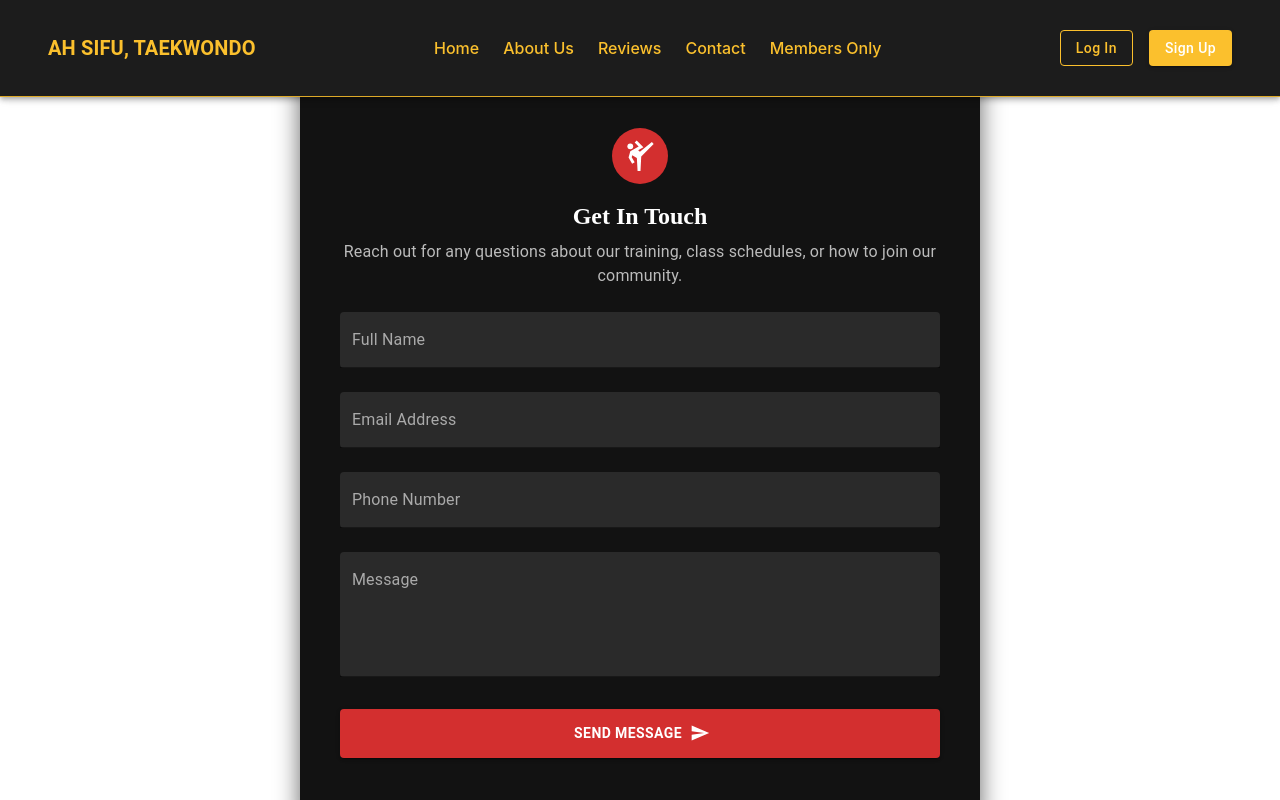
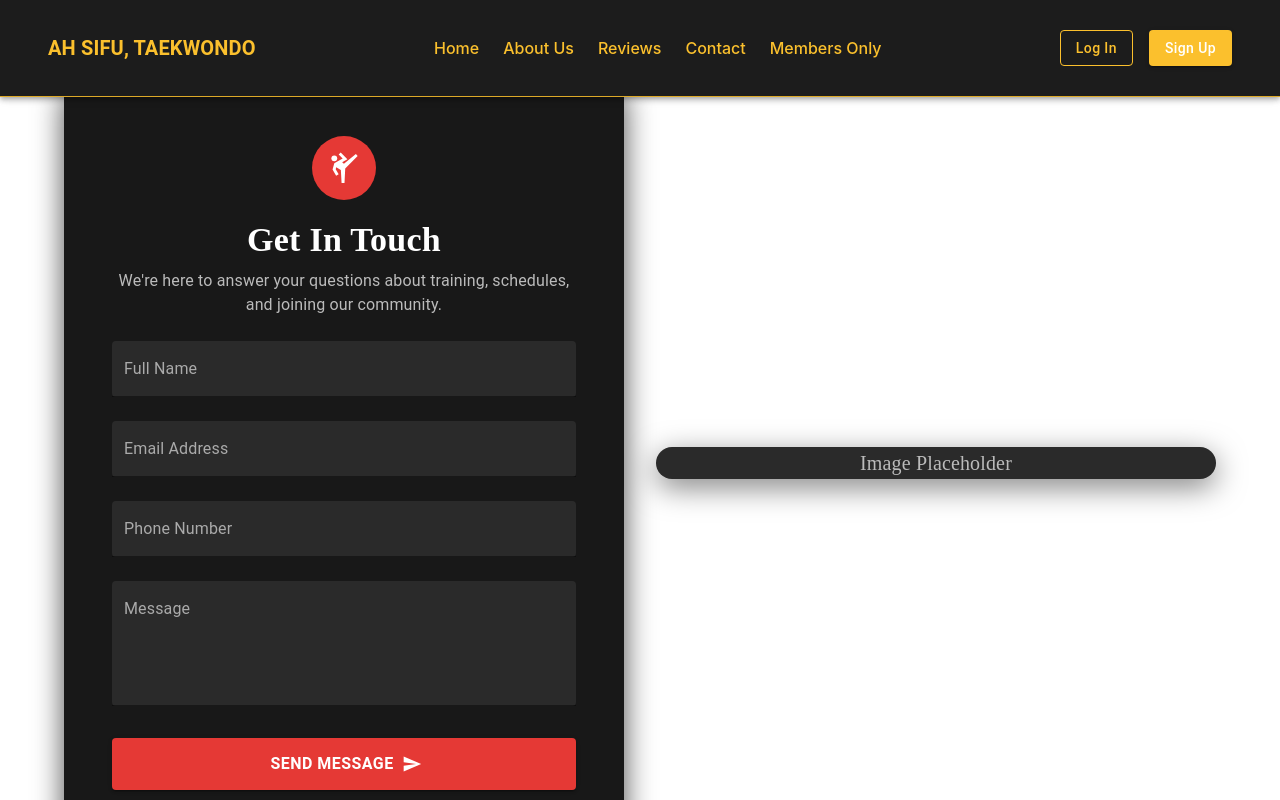
Before and after one commit to MingJae92/ahsifu-taekwondo, a React (Vite) app: page /contact in a window 1280 px wide. Shown: the top 800 px of the page. Built offline with nearby package versions, Linux system fonts and the light colour scheme.

Commit message:
Pages updated with video and image place holders and paddings

```diff
--- a/src/pages/Contact/Contact.jsx
+++ b/src/pages/Contact/Contact.jsx
@@ -7,6 +7,7 @@ import {
   Container,
   Grid,
   Avatar,
+  Slide,
 } from "@mui/material";
 import SendIcon from "@mui/icons-material/Send";
 import SportsMartialArtsIcon from "@mui/icons-material/SportsMartialArts";
@@ -27,55 +28,59 @@ const Contact = () => {
 
       {/* Contact Form Section */}
       <Container
-        maxWidth="md"
+        maxWidth="lg"
         sx={{
           flex: "1 0 auto",
           display: "flex",
           justifyContent: "center",
-          mt: 8, // Margin-top for space between Navbar and form
+          pt: 10, // Top padding for breathing space
         }}
       >
+        <Grid container spacing={4} alignItems="center">
+          {/* Form Section */}
+          <Grid item xs={12} md={6}>
+            <Slide direction="up" in={true} mountOnEnter unmountOnExit>
               <Box
                 sx={{
-            backgroundColor: "#121212",
+                  backgroundColor: "#181818",
                   color: "#fff",
-            borderRadius: 3,
-            p: 5,
-            py: 8, // Equal top and bottom padding
-            boxShadow: "0px 6px 24px rgba(0,0,0,0.6)",
-            maxWidth: 600,
+                  borderRadius: 4,
+                  p: 6,
+                  py: 7,
+                  boxShadow: "0px 8px 30px rgba(0,0,0,0.7)",
                   textAlign: "center",
                 }}
               >
                 {/* Icon and Title */}
                 <Avatar
                   sx={{
-              bgcolor: "#d32f2f",
-              width: 56,
-              height: 56,
-              m: "0 auto 1rem",
+                    bgcolor: "#e53935",
+                    width: 64,
+                    height: 64,
+                    m: "0 auto 1.2rem",
                   }}
                 >
                   <SportsMartialArtsIcon fontSize="large" />
                 </Avatar>
                 <Typography
-            variant="h5"
+                  variant="h4"
                   fontWeight="bold"
                   sx={{ fontFamily: "serif", mb: 1 }}
                 >
                   Get In Touch
                 </Typography>
                 <Typography sx={{ color: "#bbbbbb", mb: 3 }}>
-            Reach out for any questions about our training, class schedules, or
-            how to join our community.
+                  We're here to answer your questions about training, schedules, and
+                  joining our community.
                 </Typography>
 
                 {/* Form Fields */}
                 <Grid container spacing={3}>
-            <Grid item xs={12}>
+                  {["Full Name", "Email Address", "Phone Number"].map((label, index) => (
+                    <Grid item xs={12} key={index}>
                       <TextField
                         fullWidth
-                label="Full Name"
+                        label={label}
                         variant="filled"
                         InputProps={{
                           style: {
@@ -87,36 +92,7 @@ const Contact = () => {
                         InputLabelProps={{ style: { color: "#aaaaaa" } }}
                       />
                     </Grid>
-            <Grid item xs={12}>
-              <TextField
-                fullWidth
-                label="Email Address"
-                variant="filled"
-                InputProps={{
-                  style: {
-                    backgroundColor: "#2a2a2a",
-                    color: "#fff",
-                    borderRadius: 4,
-                  },
-                }}
-                InputLabelProps={{ style: { color: "#aaaaaa" } }}
-              />
-            </Grid>
-            <Grid item xs={12}>
-              <TextField
-                fullWidth
-                label="Phone Number"
-                variant="filled"
-                InputProps={{
-                  style: {
-                    backgroundColor: "#2a2a2a",
-                    color: "#fff",
-                    borderRadius: 4,
-                  },
-                }}
-                InputLabelProps={{ style: { color: "#aaaaaa" } }}
-              />
-            </Grid>
+                  ))}
                   <Grid item xs={12}>
                     <TextField
                       fullWidth
@@ -143,15 +119,50 @@ const Contact = () => {
                   endIcon={<SendIcon />}
                   sx={{
                     mt: 4,
-              backgroundColor: "#d32f2f",
-              "&:hover": { backgroundColor: "#b71c1c" },
+                    backgroundColor: "#e53935",
+                    "&:hover": { backgroundColor: "#c62828" },
                     p: 1.5,
                     fontWeight: "bold",
+                    fontSize: "1rem",
+                    transition: "all 0.3s ease",
+                    transform: "scale(1)",
+                    "&:hover": {
+                      transform: "scale(1.05)",
+                    },
                   }}
                 >
                   Send Message
                 </Button>
               </Box>
+            </Slide>
+          </Grid>
+
+          {/* Image Placeholder */}
+          <Grid item xs={12} md={6}>
+            <Box
+              sx={{
+                backgroundColor: "#2a2a2a",
+                height: "100%",
+                borderRadius: 4,
+                boxShadow: "0px 8px 30px rgba(0,0,0,0.5)",
+                display: "flex",
+                alignItems: "center",
+                justifyContent: "center",
+              }}
+            >
+              <Typography
+                variant="h6"
+                color="text.secondary"
+                sx={{
+                  fontFamily: "serif",
+                  color: "#bbbbbb",
+                }}
+              >
+                Image Placeholder
+              </Typography>
+            </Box>
+          </Grid>
+        </Grid>
       </Container>
 
       {/* Footer */}
--- a/src/pages/Memebersonly/Membersonly.jsx
+++ b/src/pages/Memebersonly/Membersonly.jsx
@@ -137,13 +137,6 @@ const members = [
     rank: "Blue Belt",
     avatar: "https://via.placeholder.com/150",
   },
-  {
-    id: 21,
-    name: "Ah Sifu",
-    rank: "Black Belt 4th Dan!!!",
-    avatar: "https://via.placeholder.com/150",
-  },
-  // Add more members as needed
 ];
 
 // Hero section with background image
@@ -332,42 +325,62 @@ const Membersonly = () => {
 
       {/* Main Content - Members Section */}
       <Container component="main" sx={{ flexGrow: 1, py: 4 }}>
-        <Box textAlign="center" my={4}>
-          <Typography variant="h3" component="h1" gutterBottom>
-            Martial Arts Members
+        <Box sx={{ textAlign: "center" }}>
+          <Typography variant="h3" gutterBottom>
+            Meet Our Team Members
           </Typography>
-          <Typography variant="subtitle1" color="text.secondary">
-            Meet the team and their respective ranks
-          </Typography>
-        </Box>
-
-        <Grid container spacing={3}>
+          <Grid container spacing={4} justifyContent="center">
             {members.map((member) => (
-            <Grid item xs={12} sm={6} md={4} key={member.id}>
+              <Grid item key={member.id} xs={12} sm={6} md={4} lg={3}>
                 <StyledCard>
-                <CardMedia>
-                  <Avatar
-                    src={member.avatar}
-                    alt={member.name}
-                    sx={{ width: 80, height: 80 }}
-                  />
-                </CardMedia>
+                  <Avatar src={member.avatar} alt={member.name} sx={{ width: 56, height: 56, marginRight: 2 }} />
                   <CardContent>
-                  <Typography variant="h6" component="div">
-                    {member.name}
-                  </Typography>
-                  <Typography variant="body2" color="text.secondary">
-                    Rank: {member.rank}
-                  </Typography>
+                    <Typography variant="h5">{member.name}</Typography>
+                    <Typography color="textSecondary">{member.rank}</Typography>
                   </CardContent>
                 </StyledCard>
               </Grid>
             ))}
           </Grid>
+        </Box>
+
+        {/* Video Placeholder */}
+        <Box sx={{ my: 6 }}>
+          <Typography variant="h4" align="center" gutterBottom>
+            Watch Our Training Video
+          </Typography>
+          <Box
+            sx={{
+              height: 400,
+              backgroundColor: "gray",
+              display: "flex",
+              justifyContent: "center",
+              alignItems: "center",
+            }}
+          >
+            <Typography color="white">Video Placeholder</Typography>
+          </Box>
+        </Box>
+
+        {/* Image Placeholder */}
+        <Box sx={{ my: 6 }}>
+          <Typography variant="h4" align="center" gutterBottom>
+            Our Latest Event
+          </Typography>
+          <Box
+            sx={{
+              height: 400,
+              backgroundColor: "gray",
+              display: "flex",
+              justifyContent: "center",
+              alignItems: "center",
+            }}
+          >
+            <Typography color="white">Image Placeholder</Typography>
+          </Box>
+        </Box>
       </Container>
-
-      {/* Footer */}
-      <Box sx={{ width: "100vw", bgcolor: "background.paper", mt: 4 }}>
+      <Box sx={{ width: "100vw", bgcolor: "#1c1c1c", mt: 4 }}>
           <Container maxWidth={false} disableGutters>
             <Footer />
           </Container>
--- a/src/pages/Signup/Signup.jsx
+++ b/src/pages/Signup/Signup.jsx
@@ -19,10 +19,11 @@ const Signup = () => {
           display: "flex",
           flexDirection: "column",
           justifyContent: "center",
-          alignItems: "center", // Center the content horizontally and vertically
-          minHeight: "100vh", // Ensure the container takes full height
-          pt: 10, // Added padding-top for breathing space outside the container
-          mx: "auto", // Horizontal centering
+          alignItems: "center",
+          minHeight: "100vh",
+          pt: 15, // Increased padding-top for more space between Navbar and content
+          mx: "auto",
+          bgcolor: "#1c1c1c",
         }}
       >
         {/* Main Content Section */}
@@ -31,26 +32,38 @@ const Signup = () => {
             display: "flex",
             justifyContent: "center",
             alignItems: "center",
-            bgcolor: "background.paper",
-            boxShadow: 3,
-            p: 4,
+            bgcolor: "#ffffff",
+            boxShadow: 5,
+            p: 6, // Added extra padding for overall breathing space within content area
             borderRadius: "12px",
-            pb: 10, // Padding to avoid form overlap with footer
-            maxWidth: "lg", // Optional: restrict the max width of content
-            width: "100%", // Ensure it takes full width of the container
-            margin: "auto", // Ensure the form and image are centered horizontally
+            pb: 10,
+            maxWidth: "lg",
+            width: "100%",
+            margin: "auto",
           }}
         >
           <Grid container spacing={4} alignItems="center">
             {/* Signup Form Section */}
             <Grid item xs={12} md={6}>
               <Box sx={{ textAlign: "center", p: 3, pt: 5 }}>
-                {/* Added pt: 5 for breathing space inside the box */}
-                <Typography variant="h4" gutterBottom>
+                <Typography
+                  variant="h4"
+                  gutterBottom
+                  sx={{
+                    color: "#d32f2f",
+                    fontFamily: "'Roboto Condensed', sans-serif",
+                    fontWeight: "bold",
+                  }}
+                >
                   Sign Up
                 </Typography>
-                <Typography variant="body1" color="text.secondary" mb={3}>
-                  Create your account to get started.
+                <Typography
+                  variant="body1"
+                  color="text.secondary"
+                  mb={3}
+                  sx={{ fontFamily: "'Roboto Slab', serif" }}
+                >
+                  Begin your journey to mastery.
                 </Typography>
 
                 <form noValidate>
@@ -86,7 +99,17 @@ const Signup = () => {
                     sx={{ mb: 3 }}
                   />
 
-                  <Button variant="contained" fullWidth sx={{ mb: 2 }}>
+                  <Button
+                    variant="contained"
+                    fullWidth
+                    sx={{
+                      mb: 2,
+                      bgcolor: "#d32f2f",
+                      "&:hover": {
+                        bgcolor: "#b71c1c",
+                      },
+                    }}
+                  >
                     Sign Up
                   </Button>
 
@@ -112,12 +135,15 @@ const Signup = () => {
                   display: "flex",
                   alignItems: "center",
                   justifyContent: "center",
-                  p: 3, // Equal padding for the image placeholder
-                  pt: 5, // Breathing space at the top of the placeholder
+                  p: 3,
+                  backgroundImage: 'url("path/to/martial-arts-image.jpg")',
+                  backgroundSize: "cover",
+                  backgroundPosition: "center",
+                  color: "white",
                 }}
               >
-                <Typography variant="h6" color="text.secondary">
-                  Image Placeholder
+                <Typography variant="h6" sx={{ fontFamily: "'Roboto Slab', serif" }}>
+                  Awaken the warrior within.
                 </Typography>
               </Box>
             </Grid>
@@ -125,7 +151,7 @@ const Signup = () => {
         </Box>
 
         {/* Footer */}
-        <Box sx={{ width: "100vw", bgcolor: "background.paper", mt: 4 }}>
+        <Box sx={{ width: "100vw", bgcolor: "#1c1c1c", mt: 4 }}>
           <Container maxWidth={false} disableGutters>
             <Footer />
           </Container>
```
Lines whose indentation alone changed are shown as unchanged.
